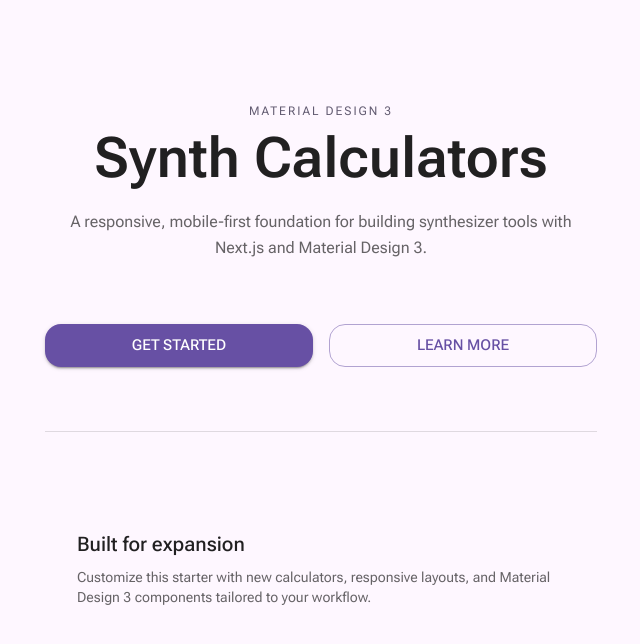
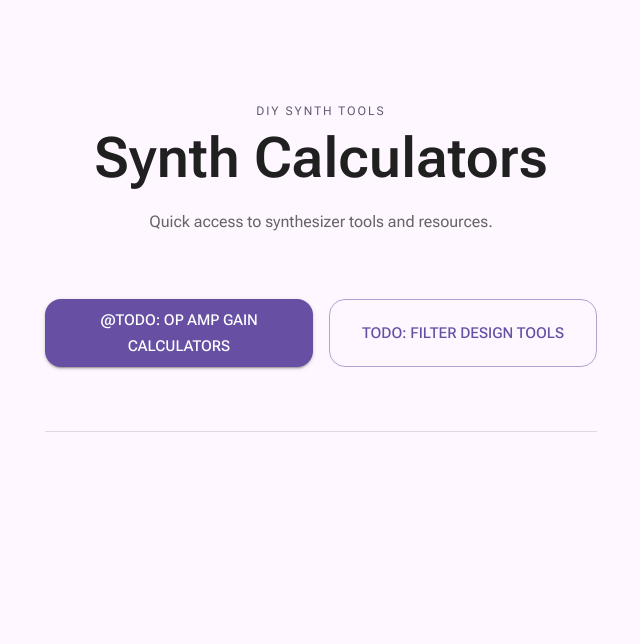
Before and after one commit to aweijnitz/synth-calculators, a Next.js app: page / in a window 1280 px wide. Shown: the top 644 px of the page, without its empty margins (319-959 px from the left). Built offline with nearby package versions, Linux system fonts and the light colour scheme.

Commit message:
Revise page title and button labels
Updated header and description for synthesizer tools page.

```diff
--- a/app/page.tsx
+++ b/app/page.tsx
@@ -6,37 +6,25 @@
       <Stack spacing={{ xs: 6, sm: 8 }} alignItems="stretch">
         <Box textAlign={{ xs: 'left', sm: 'center' }}>
           <Typography variant="overline" color="secondary" sx={{ letterSpacing: 2 }}>
-            Material Design 3
+            DIY Synth Tools
           </Typography>
           <Typography variant="h1" component="h1" gutterBottom>
             Synth Calculators
           </Typography>
           <Typography variant="body1" color="text.secondary">
-            A responsive, mobile-first foundation for building synthesizer tools with
-            Next.js and Material Design 3.
+            Quick access to synthesizer tools and resources.
           </Typography>
         </Box>
 
         <Stack direction={{ xs: 'column', sm: 'row' }} spacing={2} alignItems="stretch">
           <Button variant="contained" size="large" sx={{ flex: 1 }}>
-            Get Started
+            @TODO: Op Amp Gain Calculators
           </Button>
           <Button variant="outlined" size="large" sx={{ flex: 1 }}>
-            Learn More
+            TODO: Filter Design Tools
           </Button>
         </Stack>
-
         <Divider flexItem />
-
-        <Box bgcolor="var(--mui-palette-surface-container-low)" borderRadius={3} p={{ xs: 3, sm: 4 }}>
-          <Typography variant="h6" component="h2" gutterBottom>
-            Built for expansion
-          </Typography>
-          <Typography variant="body2" color="text.secondary">
-            Customize this starter with new calculators, responsive layouts, and Material
-            Design 3 components tailored to your workflow.
-          </Typography>
-        </Box>
       </Stack>
     </Container>
   );
```
